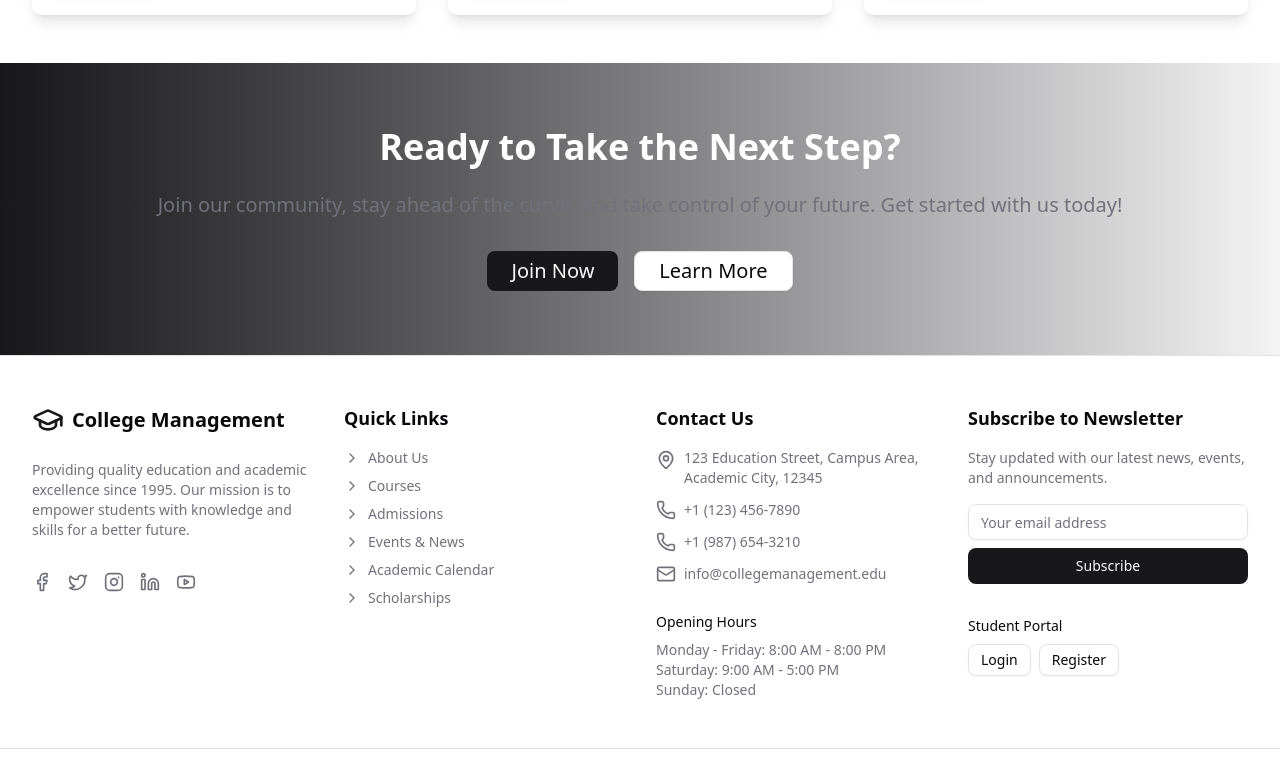
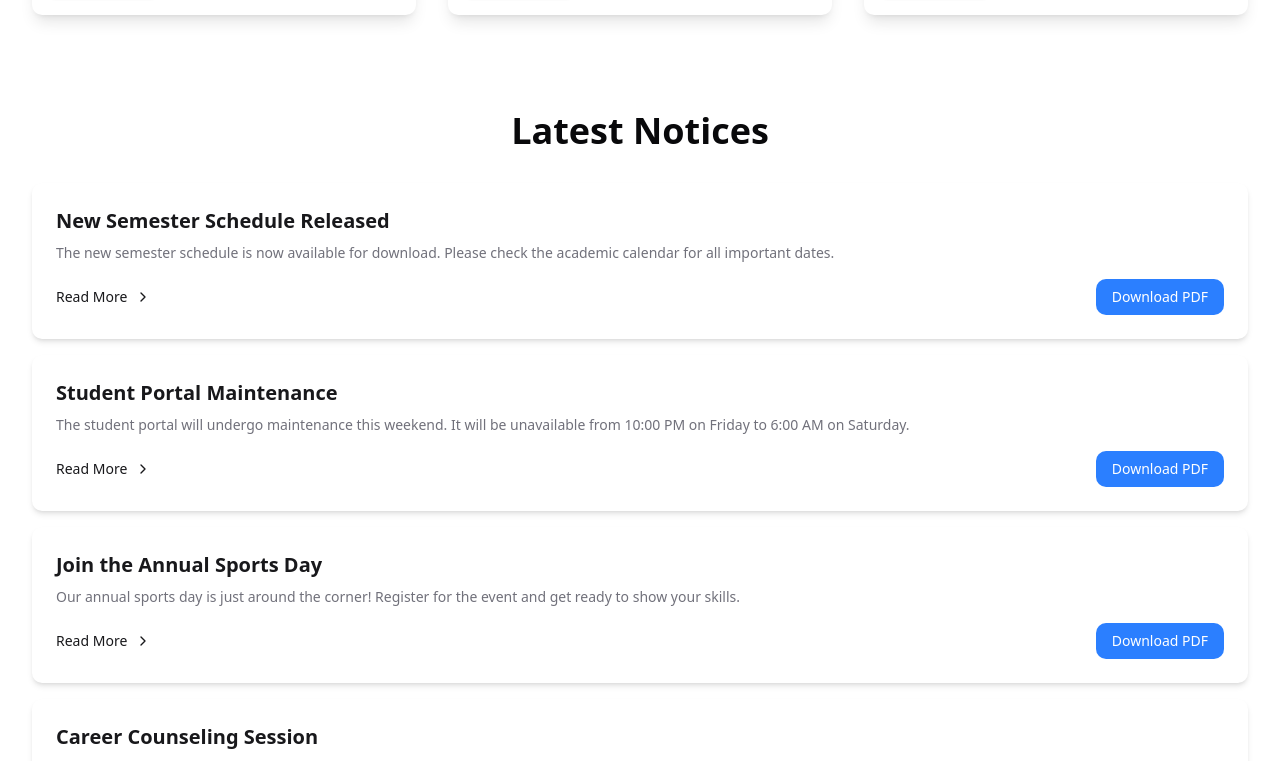
Before and after one commit to ekramul28/Abcd-collage-fontend-webApp, a Next.js app: page / in a window 1280 px wide. Shown: the part 2594-3355 px from the top of the page. Built offline with nearby package versions, Linux system fonts and the light colour scheme.

Commit message:
added notices board section

```diff
--- a/package.json
+++ b/package.json
@@ -16,6 +16,7 @@
     "class-variance-authority": "^0.7.1",
     "clsx": "^2.1.1",
     "framer-motion": "^12.9.2",
+    "jspdf": "^3.0.1",
     "lucide-react": "^0.503.0",
     "next": "15.3.1",
     "next-themes": "^0.4.6",
--- a/src/app/page.tsx
+++ b/src/app/page.tsx
@@ -4,6 +4,7 @@ import Hero from "@/pages/home/Hero";
 import About from "@/pages/home/About";
 import UpcomingEvents from "@/pages/home/UpcomingEvents";
 import CTASection from "@/pages/home/CTASection";
+import NoticeBoard from "@/pages/home/Noticeboard";
 export default function Home() {
   return (
     <main className="">
@@ -11,6 +12,7 @@ export default function Home() {
       <Hero />
       <About />
       <UpcomingEvents />
+      <NoticeBoard />
       <CTASection />
       <Footer />
     </main>
--- /dev/null
+++ b/src/pages/home/Noticeboard.tsx
@@ -0,0 +1,107 @@
+"use client"; // Important for motion animations in Next.js 13+ app directory
+
+import React from "react";
+import { motion } from "framer-motion";
+import { ChevronRight } from "lucide-react"; // Icon for "Read more" links or other actions
+import { jsPDF } from "jspdf"; // Import jsPDF for PDF generation
+
+const fadeInUp = {
+  hidden: { opacity: 0, y: 30 },
+  visible: { opacity: 1, y: 0, transition: { duration: 0.6 } },
+};
+
+const notices = [
+  {
+    title: "New Semester Schedule Released",
+    description:
+      "The new semester schedule is now available for download. Please check the academic calendar for all important dates.",
+    link: "/semesters/schedule",
+    pdfContent: "This is the content for the Semester Schedule notice.",
+  },
+  {
+    title: "Student Portal Maintenance",
+    description:
+      "The student portal will undergo maintenance this weekend. It will be unavailable from 10:00 PM on Friday to 6:00 AM on Saturday.",
+    link: "/maintenance",
+    pdfContent:
+      "This is the content for the Student Portal Maintenance notice.",
+  },
+  {
+    title: "Join the Annual Sports Day",
+    description:
+      "Our annual sports day is just around the corner! Register for the event and get ready to show your skills.",
+    link: "/events/sports-day",
+    pdfContent: "This is the content for the Sports Day notice.",
+  },
+  {
+    title: "Career Counseling Session",
+    description:
+      "We are hosting a career counseling session for all students this Friday. Don't miss out on this opportunity to boost your career prospects.",
+    link: "/events/career-counseling",
+    pdfContent: "This is the content for the Career Counseling notice.",
+  },
+];
+
+const generatePDF = (title: string, content: string) => {
+  const doc = new jsPDF();
+  doc.text("Notice Title: " + title, 10, 10);
+  doc.text("Notice Content: " + content, 10, 20);
+  doc.save(`${title}.pdf`);
+};
+
+const NoticeBoard = () => {
+  return (
+    <section className=" py-12">
+      <div className="container mx-auto px-4 sm:px-6 lg:px-8">
+        <motion.h2
+          variants={fadeInUp}
+          initial="hidden"
+          whileInView="visible"
+          viewport={{ once: true }}
+          className="text-3xl sm:text-4xl font-semibold text-center mb-8"
+        >
+          Latest Notices
+        </motion.h2>
+
+        <motion.div
+          variants={fadeInUp}
+          initial="hidden"
+          whileInView="visible"
+          viewport={{ once: true }}
+          className="space-y-4"
+        >
+          {notices.map((notice, idx) => (
+            <div
+              key={idx}
+              className="bg-white p-6 rounded-lg shadow-md hover:shadow-xl transition-shadow duration-300"
+            >
+              <h3 className="text-xl font-semibold text-primary mb-2">
+                {notice.title}
+              </h3>
+              <p className="text-sm text-muted-foreground mb-4">
+                {notice.description}
+              </p>
+              <div className="flex justify-between items-center">
+                <a
+                  href={notice.link}
+                  className="flex items-center text-primary hover:text-primary-dark transition-colors"
+                >
+                  <span className="text-sm">Read More</span>
+                  <ChevronRight className="h-4 w-4 ml-2" />
+                </a>
+                <button
+                  onClick={() => generatePDF(notice.title, notice.pdfContent)}
+                  className="text-sm text-white bg-blue-500 hover:bg-blue-600 px-4 py-2 rounded-lg"
+                >
+                  Download PDF
+                </button>
+              </div>
+            </div>
+          ))}
+        </motion.div>
+      </div>
+    </section>
+  );
+};
+
+export default NoticeBoard;
```
Also changed, not shown: 1 other file (tests, documents, lock files or other folders).
